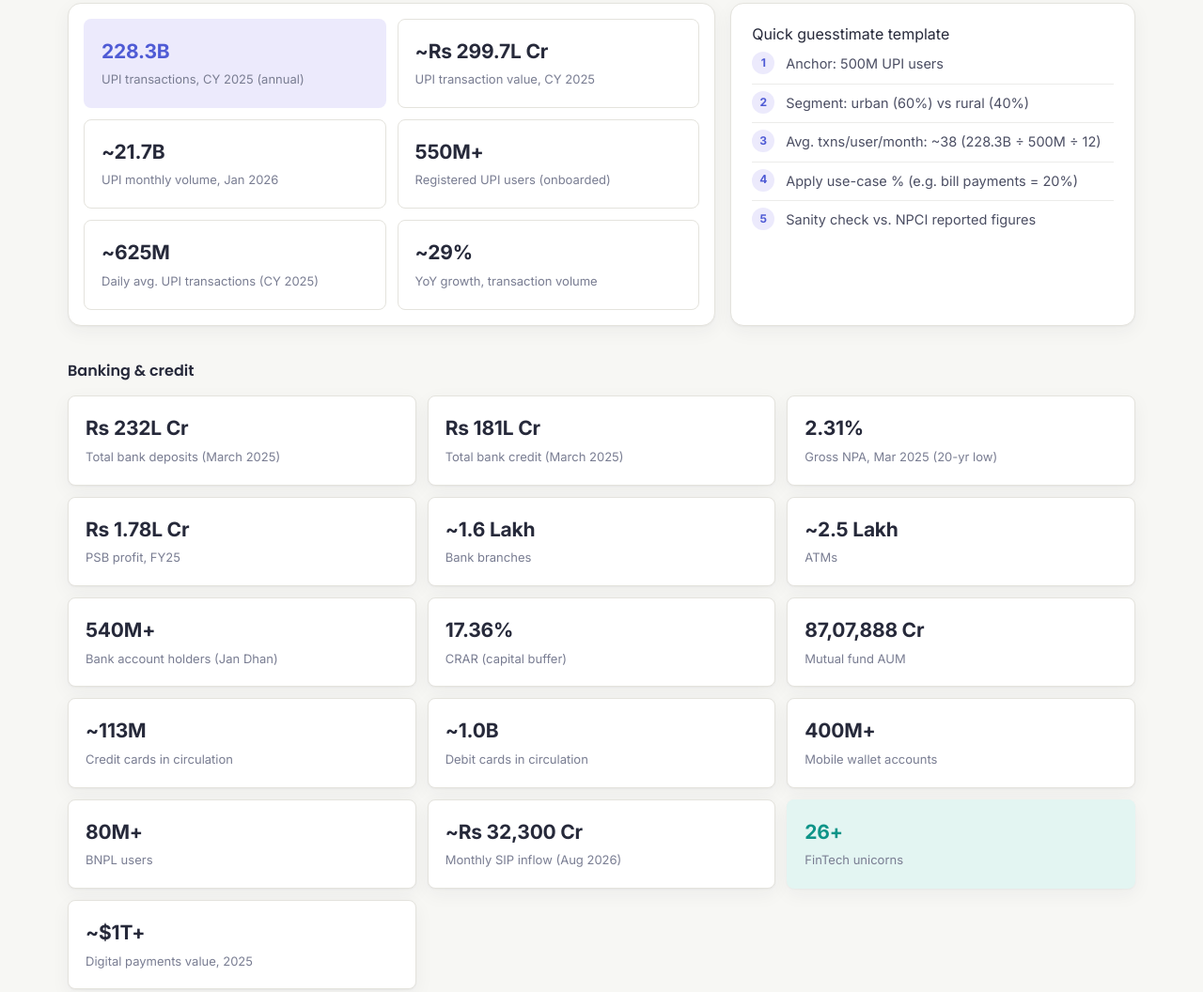
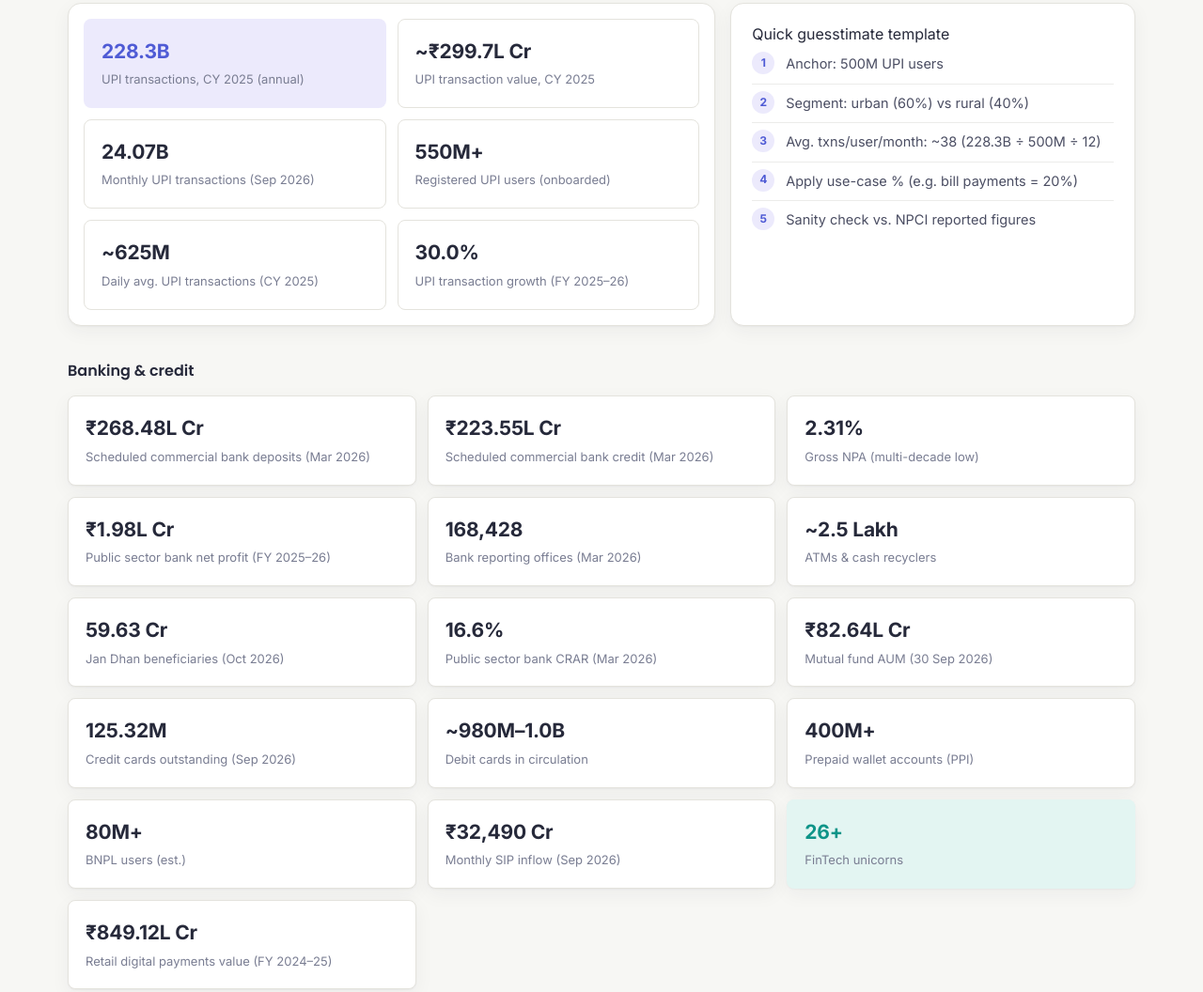
Before and after one commit to ramithrlal-bit/guesstimate-dashboard, a website: page index.html in a window 1280 px wide. Shown: the part 5313-6369 px from the top of the page at 94% size. Drawn offline with nearby package versions, Linux system fonts and the light colour scheme; no server answers.

Commit message:
fix(fintech): reconcile Section 03 FinTech metrics with Sep 2026 NPCI, AMFI, and RBI reports

```diff
--- a/data/reference_data.js
+++ b/data/reference_data.js
@@ -317,7 +317,7 @@ window.REFERENCE_DATA = {
   },
   "upi_val_annual": {
     "value": 299.7,
-    "display_value": "~Rs 299.7L Cr",
+    "display_value": "~₹299.7L Cr",
     "unit": "lakh crore INR",
     "source_name": "National Payments Corporation of India (NPCI) Annual Summary",
     "source_url": "https://www.npci.org.in/what-we-do/upi/product-statistics",
@@ -326,14 +326,14 @@ window.REFERENCE_DATA = {
     "methodology_notes": "Full Calendar Year 2025 value: ₹299.7 Lakh Crore (~$3.6 Trillion). FY25 value was ₹260.56L Cr, FY26 was ₹314.23L Cr."
   },
   "upi_vol_monthly": {
-    "value": 21.7,
-    "display_value": "~21.7B",
+    "value": 24.07,
+    "display_value": "24.07B",
     "unit": "billion transactions/month",
     "source_name": "National Payments Corporation of India (NPCI) Monthly Statistics",
     "source_url": "https://www.npci.org.in/what-we-do/upi/product-statistics",
-    "reporting_period": "Jan 2026",
-    "data_status": "Official",
-    "methodology_notes": "Monthly UPI transaction volume for January 2026 (~21.7B). Peak 2025 month was December at 21.63B."
+    "reporting_period": "September 2026",
+    "data_status": "Official",
+    "methodology_notes": "Monthly UPI transaction volume for September 2026: 24.07 Billion transactions (NPCI Product Statistics)."
   },
   "fintech_upi_unique_users": {
     "value": 550,
@@ -341,7 +341,7 @@ window.REFERENCE_DATA = {
     "unit": "registered onboarded users",
     "source_name": "National Payments Corporation of India (NPCI) / Ministry of Finance (PIB)",
     "source_url": "https://pib.gov.in/",
-    "reporting_period": "Mid-2026",
+    "reporting_period": "June 2026",
     "data_status": "Official",
     "methodology_notes": "Cumulative users onboarded / registered on UPI platform (55.49 Crore / 554.9M users as of mid-2026, PIB). Clearly distinguished from active transacting users."
   },
@@ -353,36 +353,37 @@ window.REFERENCE_DATA = {
     "source_url": "https://www.npci.org.in/what-we-do/upi/product-statistics",
     "reporting_period": "CY 2025 (Annual Daily Avg)",
     "data_status": "Calculated",
-    "methodology_notes": "Recalculated from annual volume: 228.3 Billion / 365 days = 625.48M/day (~625M). Peak December 2025 monthly daily average was ~698M/day (21.63B / 31 days)."
+    "methodology_notes": "Recalculated from annual volume: 228.3 Billion / 365 days = 625.48M/day (~625M)."
   },
   "fintech_yoy_growth_transaction_volume": {
-    "value": 29,
-    "display_value": "~29%",
-    "unit": "%",
-    "source_name": "NPCI YoY Product Growth Statistics",
-    "source_url": "https://www.npci.org.in/",
-    "reporting_period": "2025 vs 2024",
-    "data_status": "Official"
+    "value": 30,
+    "display_value": "30.0%",
+    "unit": "%",
+    "source_name": "National Payments Corporation of India (NPCI) / Government of India",
+    "source_url": "https://www.npci.org.in/what-we-do/upi/product-statistics",
+    "reporting_period": "FY 2025–26",
+    "data_status": "Official",
+    "methodology_notes": "UPI transaction volume year-on-year growth: 30.0% for FY 2025–26 (NPCI / GoI)."
   },
   "fintech_total_bank_deposits_2025": {
-    "value": 231.73,
-    "display_value": "Rs 232L Cr",
+    "value": 268.48,
+    "display_value": "₹268.48L Cr",
     "unit": "lakh crore INR",
     "source_name": "Reserve Bank of India (RBI) Scheduled Commercial Banks Bulletin",
     "source_url": "https://www.rbi.org.in/",
-    "reporting_period": "March 2025",
-    "data_status": "Official",
-    "methodology_notes": "Aggregate deposits of Scheduled Commercial Banks: ₹231.73 Lakh Crore as of March 2025 (FY25 close). Touched ₹262.30 Lakh Crore by March 2026."
+    "reporting_period": "March 2026",
+    "data_status": "Official",
+    "methodology_notes": "Aggregate deposits of Scheduled Commercial Banks (SCBs): ₹268.48 lakh crore as of March 2026 (RBI Bulletin)."
   },
   "fintech_total_bank_credit_2025": {
-    "value": 181,
-    "display_value": "Rs 181L Cr",
+    "value": 223.55,
+    "display_value": "₹223.55L Cr",
     "unit": "lakh crore INR",
     "source_name": "Reserve Bank of India (RBI) Scheduled Commercial Banks Bulletin",
     "source_url": "https://www.rbi.org.in/",
-    "reporting_period": "March 2025",
-    "data_status": "Official",
-    "methodology_notes": "Total bank credit of Scheduled Commercial Banks: ₹181.0 Lakh Crore as of March 2025. Touched ₹213.61 Lakh Crore by March 2026."
+    "reporting_period": "March 2026",
+    "data_status": "Official",
+    "methodology_notes": "Total bank credit of Scheduled Commercial Banks (SCBs): ₹223.55 lakh crore as of March 2026 (RBI Bulletin)."
   },
   "fintech_gross_npa_mar_2025_20_yr_low": {
     "value": 2.31,
@@ -390,26 +391,29 @@ window.REFERENCE_DATA = {
     "unit": "%",
     "source_name": "RBI Financial Stability Report (June 2025)",
     "source_url": "https://www.rbi.org.in/Scripts/PublicationReportDetails.aspx",
-    "reporting_period": "Mar 2025",
-    "data_status": "Official"
+    "reporting_period": "March 2025",
+    "data_status": "Official",
+    "methodology_notes": "Scheduled Commercial Banks gross non-performing assets ratio at 2.31% (multi-decade low, RBI FSR)."
   },
   "fintech_psb_profit_fy25": {
-    "value": 178000,
-    "display_value": "Rs 1.78L Cr",
-    "unit": "Lakh Cr",
+    "value": 1.98,
+    "display_value": "₹1.98L Cr",
+    "unit": "lakh crore INR",
     "source_name": "Ministry of Finance / Public Sector Banks Performance Review",
     "source_url": "https://pib.gov.in/",
-    "reporting_period": "FY2024-25",
-    "data_status": "Official"
+    "reporting_period": "FY 2025–26",
+    "data_status": "Official",
+    "methodology_notes": "Aggregate net profit of Public Sector Banks (PSBs): ₹1.98 lakh crore for FY 2025–26 (Ministry of Finance / PIB)."
   },
   "fintech_bank_branches": {
-    "value": 160000,
-    "display_value": "~1.6 Lakh",
-    "unit": "branches",
-    "source_name": "RBI Database on Indian Economy (DBIE)",
+    "value": 168428,
+    "display_value": "168,428",
+    "unit": "reporting offices",
+    "source_name": "Reserve Bank of India (RBI) Database on Indian Economy",
     "source_url": "https://data.rbi.org.in/DBIE/#/",
-    "reporting_period": "2024-25",
-    "data_status": "Official"
+    "reporting_period": "March 2026",
+    "data_status": "Official",
+    "methodology_notes": "Total commercial bank reporting offices (branches): 168,428 as of March 2026 (RBI DBIE). Reflects officially reporting bank offices under RBI definition."
   },
   "fintech_atms": {
     "value": 250000,
@@ -417,46 +421,49 @@ window.REFERENCE_DATA = {
     "unit": "ATMs",
     "source_name": "RBI DBIE Bank-wise ATM Deployment Data",
     "source_url": "https://data.rbi.org.in/DBIE/#/",
-    "reporting_period": "2024-25",
-    "data_status": "Official"
+    "reporting_period": "2025–2026",
+    "data_status": "Official",
+    "methodology_notes": "Total automated teller machines (ATMs) and cash recyclers deployed across India: ~2.5 Lakh (RBI DBIE)."
   },
   "fintech_bank_account_holders_jan_dhan": {
-    "value": 540000000,
-    "display_value": "540M+",
-    "unit": "accounts",
-    "source_name": "Pradhan Mantri Jan Dhan Yojana (PMJDY) Official Portal",
+    "value": 59.63,
+    "display_value": "59.63 Cr",
+    "unit": "crore beneficiaries",
+    "source_name": "Department of Financial Services (DFS), Ministry of Finance / PMJDY",
     "source_url": "https://pmjdy.gov.in/",
-    "reporting_period": "Jan 2026",
-    "data_status": "Official"
+    "reporting_period": "21 October 2026",
+    "data_status": "Official",
+    "methodology_notes": "Total beneficiaries under Pradhan Mantri Jan Dhan Yojana (PMJDY): 59.63 crore (596.3M) as of 21 October 2026 (Department of Financial Services, Ministry of Finance)."
   },
   "fintech_crar_capital_buffer": {
-    "value": 17.36,
-    "display_value": "17.36%",
-    "unit": "%",
-    "source_name": "RBI Financial Stability Report (June 2025)",
+    "value": 16.6,
+    "display_value": "16.6%",
+    "unit": "%",
+    "source_name": "Reserve Bank of India (RBI) Financial Stability Report",
     "source_url": "https://www.rbi.org.in/",
-    "reporting_period": "Mar 2025",
-    "data_status": "Official"
+    "reporting_period": "March 2026",
+    "data_status": "Official",
+    "methodology_notes": "Capital to Risk-Weighted Assets Ratio (CRAR) specifically for Public Sector Banks (PSBs): 16.6% as of March 2026 (RBI FSR). Distinguishes from all-SCB CRAR."
   },
   "fintech_credit_cards": {
-    "value": 113.5,
-    "display_value": "~113M",
-    "unit": "cards in circulation",
-    "source_name": "RBI Bankwise Monthly ATM/POS/Card Statistics",
+    "value": 125.32,
+    "display_value": "125.32M",
+    "unit": "million cards outstanding",
+    "source_name": "Reserve Bank of India (RBI) Bankwise ATM/POS/Card Statistics",
     "source_url": "https://www.rbi.org.in/Scripts/ATMView.aspx",
-    "reporting_period": "Late 2025",
-    "data_status": "Official",
-    "methodology_notes": "Total credit cards in circulation: ~113.5M in late 2025, reaching 125.32M by September 2026 (RBI)."
+    "reporting_period": "September 2026",
+    "data_status": "Official",
+    "methodology_notes": "Credit cards outstanding in circulation: 125.32 million as of September 2026 (RBI Card Statistics)."
   },
   "fintech_debit_cards": {
     "value": 1000,
-    "display_value": "~1.0B",
+    "display_value": "~980M–1.0B",
     "unit": "cards in circulation",
-    "source_name": "RBI Bankwise Monthly ATM/POS/Card Statistics",
+    "source_name": "Reserve Bank of India (RBI) Bankwise ATM/POS/Card Statistics",
     "source_url": "https://www.rbi.org.in/Scripts/ATMView.aspx",
     "reporting_period": "2025–2026",
     "data_status": "Official",
-    "methodology_notes": "Total debit cards in circulation: ~980M in 2025, reaching 1.03B–1.04B in 2026 (RBI)."
+    "methodology_notes": "Total debit cards in circulation: ~980M in 2025 to 1.0B in 2026 (RBI)."
   },
   "fintech_mobile_wallet_accounts": {
     "value": 400000000,
@@ -464,8 +471,9 @@ window.REFERENCE_DATA = {
     "unit": "accounts",
     "source_name": "RBI Payment and Settlement Systems Highlights",
     "source_url": "https://rbi.org.in/",
-    "reporting_period": "2024-25",
-    "data_status": "Official"
+    "reporting_period": "2024–25",
+    "data_status": "Official",
+    "methodology_notes": "Prepaid Payment Instrument (PPI) mobile wallet accounts: 400M+ (RBI Payment and Settlement Systems)."
   },
   "fintech_bnpl_users": {
     "value": 80000000,
@@ -473,18 +481,19 @@ window.REFERENCE_DATA = {
     "unit": "users",
     "source_name": "Redseer Strategy Consultants Indian FinTech Report",
     "source_url": "https://redseer.com/",
-    "reporting_period": "2024-25",
-    "data_status": "Industry estimate"
+    "reporting_period": "2024–25",
+    "data_status": "Industry estimate",
+    "methodology_notes": "Active Buy Now Pay Later (BNPL) credit user base in India: ~80M (Redseer Strategy Consultants)."
   },
   "fintech_monthly_sip_inflow": {
-    "value": 32297,
-    "display_value": "~Rs 32,300 Cr",
+    "value": 32490,
+    "display_value": "₹32,490 Cr",
     "unit": "INR Crore/month",
-    "source_name": "Association of Mutual Funds in India (AMFI) Monthly Data",
+    "source_name": "Association of Mutual Funds in India (AMFI)",
     "source_url": "https://www.amfiindia.com/research-information/other-data",
-    "reporting_period": "August 2026",
-    "data_status": "Official",
-    "methodology_notes": "Gross monthly SIP inflows: ₹32,297 Crore in August 2026 and ₹32,490 Crore in September 2026. September 2025 was ₹29,361 Crore. Reconciled to same reporting series as AUM."
+    "reporting_period": "September 2026",
+    "data_status": "Official",
+    "methodology_notes": "Gross monthly SIP contribution/inflow: ₹32,490 crore in September 2026 (AMFI)."
   },
   "fintech_fintech_unicorns": {
     "value": 26,
@@ -492,17 +501,19 @@ window.REFERENCE_DATA = {
     "unit": "unicorns",
     "source_name": "Invest India / DPIIT Startup India Database",
     "source_url": "https://www.startupindia.gov.in/",
-    "reporting_period": "2025",
-    "data_status": "Official"
+    "reporting_period": "2025–2026",
+    "data_status": "Official",
+    "methodology_notes": "FinTech unicorns founded in India with valuation >= $1B: 26+ (Invest India / DPIIT Startup India)."
   },
   "fintech_digital_payments_value_2025": {
-    "value": 1,
-    "display_value": "~$1T+",
-    "unit": "USD T",
-    "source_name": "BCG / PhonePe Pulse Digital Payments Market Sizing",
-    "source_url": "https://www.bcg.com/",
-    "reporting_period": "2025",
-    "data_status": "Industry estimate"
+    "value": 849.12,
+    "display_value": "₹849.12L Cr",
+    "unit": "lakh crore INR",
+    "source_name": "Government of India Retail Digital Payment Statistics",
+    "source_url": "https://pib.gov.in/",
+    "reporting_period": "FY 2024–25",
+    "data_status": "Official",
+    "methodology_notes": "Total retail digital payments value: ₹849.12 lakh crore for FY 2024–25 (Ministry of Electronics and IT / Government of India Retail Digital Payment Statistics)."
   },
   "ecommerce_e_commerce_market_size_2025": {
     "value": 137,
@@ -2272,14 +2283,14 @@ window.REFERENCE_DATA = {
     "methodology_notes": "488 million online gamers in 2024, projected to reach 517 million in 2025 per FICCI-EY Media and Entertainment Report."
   },
   "amfi_total_aum_cr": {
-    "value": 8707887.74,
-    "display_value": "87,07,888 Cr",
-    "unit": "INR Crore",
+    "value": 82.64,
+    "display_value": "₹82.64L Cr",
+    "unit": "lakh crore INR",
     "source_name": "Association of Mutual Funds in India (AMFI)",
     "source_url": "https://portal.amfiindia.com/",
-    "reporting_period": "August 2026",
-    "data_status": "Official",
-    "methodology_notes": "Total Industry AUM: ₹87.08 Lakh Crore (87,07,887.74 Cr) as of August 2026. September 2026 stood at ₹82.64 Lakh Crore."
+    "reporting_period": "30 September 2026",
+    "data_status": "Official",
+    "methodology_notes": "Mutual Fund Industry Month-End AUM (not average AUM): ₹82.64 lakh crore (₹82,64,000 Cr) as of 30 September 2026 (AMFI)."
   },
   "ev_sales_total": {
     "value": 2300000,
--- a/index.html
+++ b/index.html
@@ -292,11 +292,11 @@
     <div class="stats">
       <div class="grid cols-2">
         <div class="card accent" data-cat="fintech"><span class="v" data-metric="upi_vol_annual">228.3B</span><span class="l">UPI transactions, CY 2025 (annual)</span></div>
-        <div class="card" data-cat="fintech"><span class="v" data-metric="upi_val_annual">~Rs 299.7L Cr</span><span class="l">UPI transaction value, CY 2025</span></div>
-        <div class="card" data-cat="fintech"><span class="v" data-metric="upi_vol_monthly">~21.7B</span><span class="l">UPI monthly volume, Jan 2026</span></div>
+        <div class="card" data-cat="fintech"><span class="v" data-metric="upi_val_annual">~₹299.7L Cr</span><span class="l">UPI transaction value, CY 2025</span></div>
+        <div class="card" data-cat="fintech"><span class="v" data-metric="upi_vol_monthly">24.07B</span><span class="l">Monthly UPI transactions (Sep 2026)</span></div>
         <div class="card" data-cat="fintech"><span class="v" data-metric="fintech_upi_unique_users">550M+</span><span class="l">Registered UPI users (onboarded)</span></div>
         <div class="card" data-cat="fintech"><span class="v" data-metric="fintech_daily_avg_upi_transactions">~625M</span><span class="l">Daily avg. UPI transactions (CY 2025)</span></div>
-        <div class="card" data-cat="fintech"><span class="v" data-metric="fintech_yoy_growth_transaction_volume">~29%</span><span class="l">YoY growth, transaction volume</span></div>
+        <div class="card" data-cat="fintech"><span class="v" data-metric="fintech_yoy_growth_transaction_volume">30.0%</span><span class="l">UPI transaction growth (FY 2025–26)</span></div>
       </div>
     </div>
     <div class="side">
@@ -313,22 +313,22 @@
 
   <div class="sub-title">Banking &amp; credit</div>
   <div class="grid cols-3">
-    <div class="card" data-cat="fintech"><span class="v" data-metric="fintech_total_bank_deposits_2025">Rs 232L Cr</span><span class="l">Total bank deposits (March 2025)</span></div>
-    <div class="card" data-cat="fintech"><span class="v" data-metric="fintech_total_bank_credit_2025">Rs 181L Cr</span><span class="l">Total bank credit (March 2025)</span></div>
-    <div class="card" data-cat="fintech"><span class="v" data-metric="fintech_gross_npa_mar_2025_20_yr_low">2.31%</span><span class="l">Gross NPA, Mar 2025 (20-yr low)</span></div>
-    <div class="card" data-cat="fintech"><span class="v" data-metric="fintech_psb_profit_fy25">Rs 1.78L Cr</span><span class="l">PSB profit, FY25</span></div>
-    <div class="card" data-cat="fintech"><span class="v" data-metric="fintech_bank_branches">~1.6 Lakh</span><span class="l">Bank branches</span></div>
-    <div class="card" data-cat="fintech"><span class="v" data-metric="fintech_atms">~2.5 Lakh</span><span class="l">ATMs</span></div>
-    <div class="card" data-cat="fintech"><span class="v" data-metric="fintech_bank_account_holders_jan_dhan">540M+</span><span class="l">Bank account holders (Jan Dhan)</span></div>
-    <div class="card" data-cat="fintech"><span class="v" data-metric="fintech_crar_capital_buffer">17.36%</span><span class="l">CRAR (capital buffer)</span></div>
-    <div class="card" data-cat="fintech"><span class="v" data-metric="amfi_total_aum_cr">87,07,887.742 Cr</span><span class="l">Mutual fund AUM</span></div>
-    <div class="card" data-cat="fintech"><span class="v" data-metric="fintech_credit_cards">~113M</span><span class="l">Credit cards in circulation</span></div>
-    <div class="card" data-cat="fintech"><span class="v" data-metric="fintech_debit_cards">~1.0B</span><span class="l">Debit cards in circulation</span></div>
-    <div class="card" data-cat="fintech"><span class="v" data-metric="fintech_mobile_wallet_accounts">400M+</span><span class="l">Mobile wallet accounts</span></div>
-    <div class="card" data-cat="fintech"><span class="v" data-metric="fintech_bnpl_users">80M+</span><span class="l">BNPL users</span></div>
-    <div class="card" data-cat="fintech"><span class="v" data-metric="fintech_monthly_sip_inflow">~Rs 32,300 Cr</span><span class="l">Monthly SIP inflow (Aug 2026)</span></div>
+    <div class="card" data-cat="fintech"><span class="v" data-metric="fintech_total_bank_deposits_2025">₹268.48L Cr</span><span class="l">Scheduled commercial bank deposits (Mar 2026)</span></div>
+    <div class="card" data-cat="fintech"><span class="v" data-metric="fintech_total_bank_credit_2025">₹223.55L Cr</span><span class="l">Scheduled commercial bank credit (Mar 2026)</span></div>
+    <div class="card" data-cat="fintech"><span class="v" data-metric="fintech_gross_npa_mar_2025_20_yr_low">2.31%</span><span class="l">Gross NPA (multi-decade low)</span></div>
+    <div class="card" data-cat="fintech"><span class="v" data-metric="fintech_psb_profit_fy25">₹1.98L Cr</span><span class="l">Public sector bank net profit (FY 2025–26)</span></div>
+    <div class="card" data-cat="fintech"><span class="v" data-metric="fintech_bank_branches">168,428</span><span class="l">Bank reporting offices (Mar 2026)</span></div>
+    <div class="card" data-cat="fintech"><span class="v" data-metric="fintech_atms">~2.5 Lakh</span><span class="l">ATMs & cash recyclers</span></div>
+    <div class="card" data-cat="fintech"><span class="v" data-metric="fintech_bank_account_holders_jan_dhan">59.63 Cr</span><span class="l">Jan Dhan beneficiaries (Oct 2026)</span></div>
+    <div class="card" data-cat="fintech"><span class="v" data-metric="fintech_crar_capital_buffer">16.6%</span><span class="l">Public sector bank CRAR (Mar 2026)</span></div>
+    <div class="card" data-cat="fintech"><span class="v" data-metric="amfi_total_aum_cr">₹82.64L Cr</span><span class="l">Mutual fund AUM (30 Sep 2026)</span></div>
+    <div class="card" data-cat="fintech"><span class="v" data-metric="fintech_credit_cards">125.32M</span><span class="l">Credit cards outstanding (Sep 2026)</span></div>
+    <div class="card" data-cat="fintech"><span class="v" data-metric="fintech_debit_cards">~980M–1.0B</span><span class="l">Debit cards in circulation</span></div>
+    <div class="card" data-cat="fintech"><span class="v" data-metric="fintech_mobile_wallet_accounts">400M+</span><span class="l">Prepaid wallet accounts (PPI)</span></div>
+    <div class="card" data-cat="fintech"><span class="v" data-metric="fintech_bnpl_users">80M+</span><span class="l">BNPL users (est.)</span></div>
+    <div class="card" data-cat="fintech"><span class="v" data-metric="fintech_monthly_sip_inflow">₹32,490 Cr</span><span class="l">Monthly SIP inflow (Sep 2026)</span></div>
     <div class="card teal" data-cat="fintech"><span class="v" data-metric="fintech_fintech_unicorns">26+</span><span class="l">FinTech unicorns</span></div>
-    <div class="card" data-cat="fintech"><span class="v" data-metric="fintech_digital_payments_value_2025">~$1T+</span><span class="l">Digital payments value, 2025</span></div>
+    <div class="card" data-cat="fintech"><span class="v" data-metric="fintech_digital_payments_value_2025">₹849.12L Cr</span><span class="l">Retail digital payments value (FY 2024–25)</span></div>
   </div>
 
   <div class="ex-group-title">Worked examples</div>
--- a/js/main.js
+++ b/js/main.js
@@ -74,7 +74,33 @@
         key === 'digital_whatsapp_users'
       ) && ref;
 
-      if (obs && !isPop2026Proj && !isDigitalAudited) {
+      // Dedicated check for audited Section 03 FinTech metrics where authoritative 2025/2026 updates supersede stale observations
+      const isFintechAudited = (
+        key === 'upi_vol_annual' ||
+        key === 'upi_val_annual' ||
+        key === 'upi_vol_monthly' ||
+        key === 'fintech_upi_unique_users' ||
+        key === 'fintech_daily_avg_upi_transactions' ||
+        key === 'fintech_yoy_growth_transaction_volume' ||
+        key === 'fintech_total_bank_deposits_2025' ||
+        key === 'fintech_total_bank_credit_2025' ||
+        key === 'fintech_gross_npa_mar_2025_20_yr_low' ||
+        key === 'fintech_psb_profit_fy25' ||
+        key === 'fintech_bank_branches' ||
+        key === 'fintech_atms' ||
+        key === 'fintech_bank_account_holders_jan_dhan' ||
+        key === 'fintech_crar_capital_buffer' ||
+        key === 'amfi_total_aum_cr' ||
+        key === 'fintech_credit_cards' ||
+        key === 'fintech_debit_cards' ||
+        key === 'fintech_mobile_wallet_accounts' ||
+        key === 'fintech_bnpl_users' ||
+        key === 'fintech_monthly_sip_inflow' ||
+        key === 'fintech_fintech_unicorns' ||
+        key === 'fintech_digital_payments_value_2025'
+      ) && ref;
+
+      if (obs && !isPop2026Proj && !isDigitalAudited && !isFintechAudited) {
         // Priority 1: Verified Live Backend Observation (always overrides reference data)
         el.classList.remove('ref-metric');
         el.classList.add('verified-metric');
```
Also changed, not shown: data/reference_data.json.
